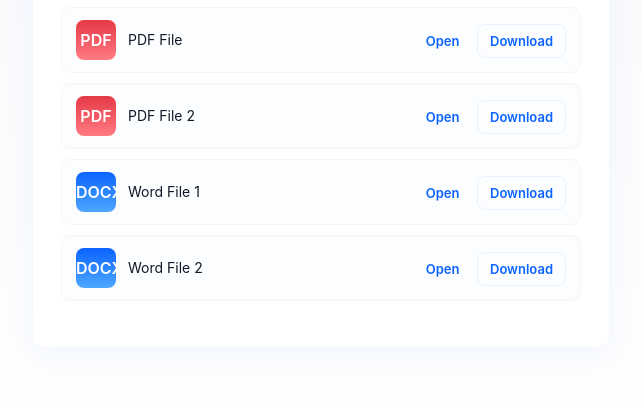
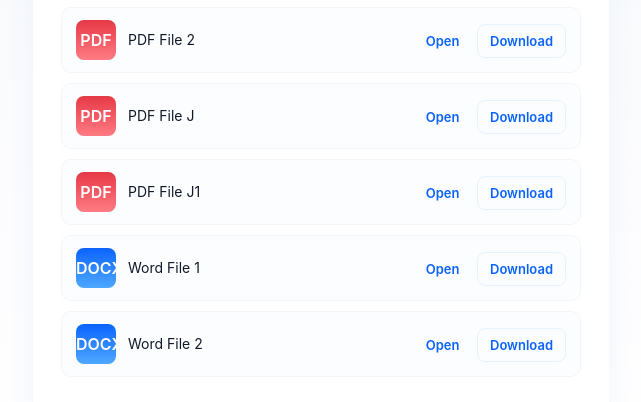
Before and after one commit to Padmajjadhav/PracticalFile, a plain HTML site: page index.html in a window 1280 px wide. Shown: the part 278-680 px from the top of the page, without its empty margins (319-960 px from the left). Drawn offline with Linux system fonts and the light colour scheme.

Commit message:
Update index.html

```diff
--- a/index.html
+++ b/index.html
@@ -170,6 +170,34 @@
           </div>
         </div>
 
+        <div class="file" role="article">
+          <div class="meta">
+            <div class="icon pdf" aria-hidden="true">PDF</div>
+            <div>
+              <p class="name">PDF File J</p>
+            </div>
+          </div>
+          <div class="actions">
+            <!-- relative link to file in same repo -->
+            <a href="./JAVA.pdf" target="_blank" rel="noopener">Open</a>
+            <a href="./JAVA.pdf" download class="download">Download</a>
+          </div>
+        </div>
+
+         <div class="file" role="article">
+          <div class="meta">
+            <div class="icon pdf" aria-hidden="true">PDF</div>
+            <div>
+              <p class="name">PDF File J1</p>
+            </div>
+          </div>
+          <div class="actions">
+            <!-- relative link to file in same repo -->
+            <a href="./JAVA FULL.pdf" target="_blank" rel="noopener">Open</a>
+            <a href="./JAVA FULL.pdf" download class="download">Download</a>
+          </div>
+        </div>
+
         <!-- Word file -->
         <div class="file" role="article">
           <div class="meta">
```
